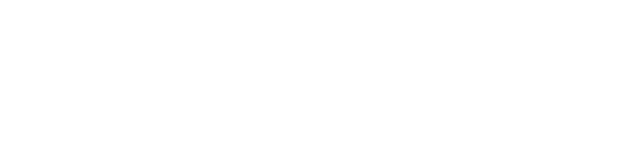
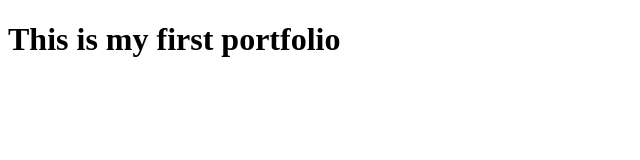
Before and after one commit to Mostafiz1257/portfolio, a plain HTML site: page index.html in a window 1280 px wide. Shown: the whole page, without its empty margins (0-640 px from the left). Drawn offline with Linux system fonts and the light colour scheme.

Commit message:
second is going

```diff
--- a/index.html
+++ b/index.html
@@ -5,8 +5,8 @@
     <meta http-equiv="X-UA-Compatible" content="IE=edge">
     <meta name="viewport" content="width=device-width, initial-scale=1.0">
     <title>Document</title>
-</head>
+
 <body>
-
+    <h1>This is my first portfolio</h1>
 </body>
 </html>
```
Also changed, not shown: style.css (added).
